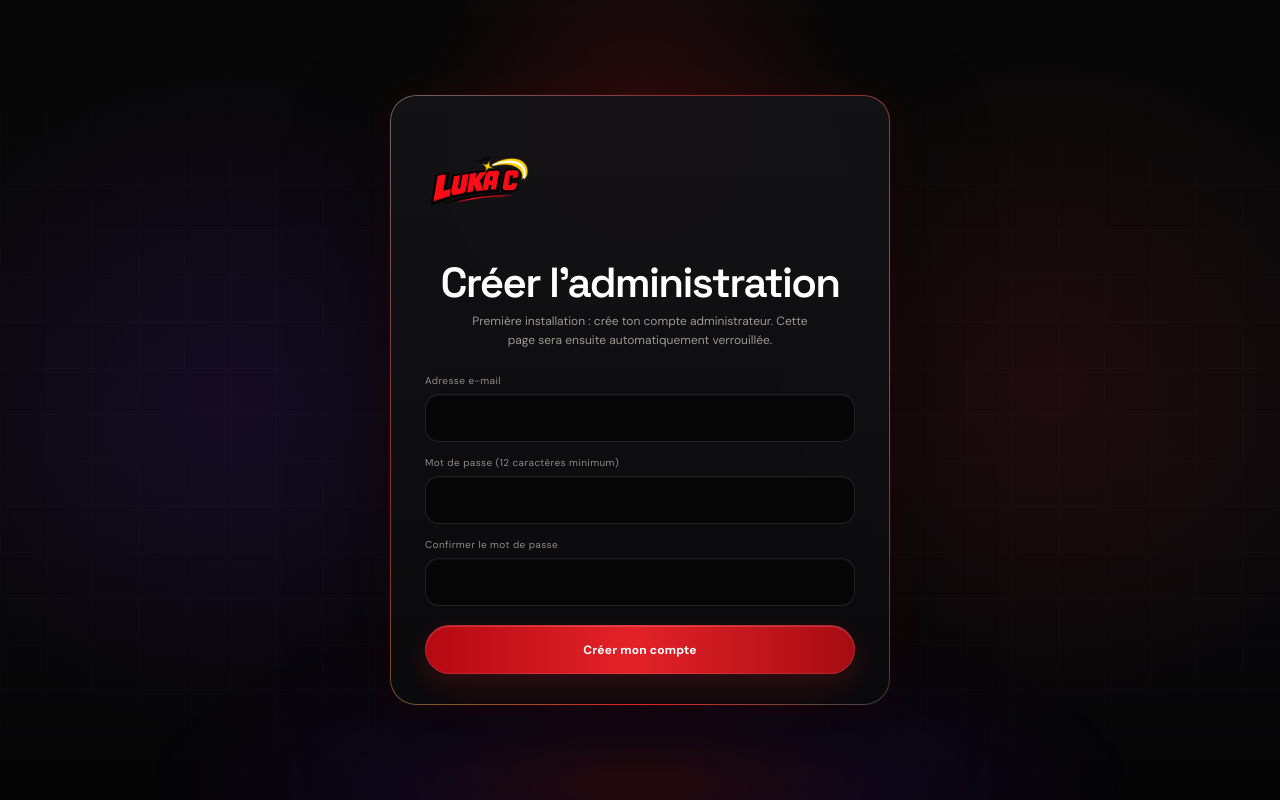
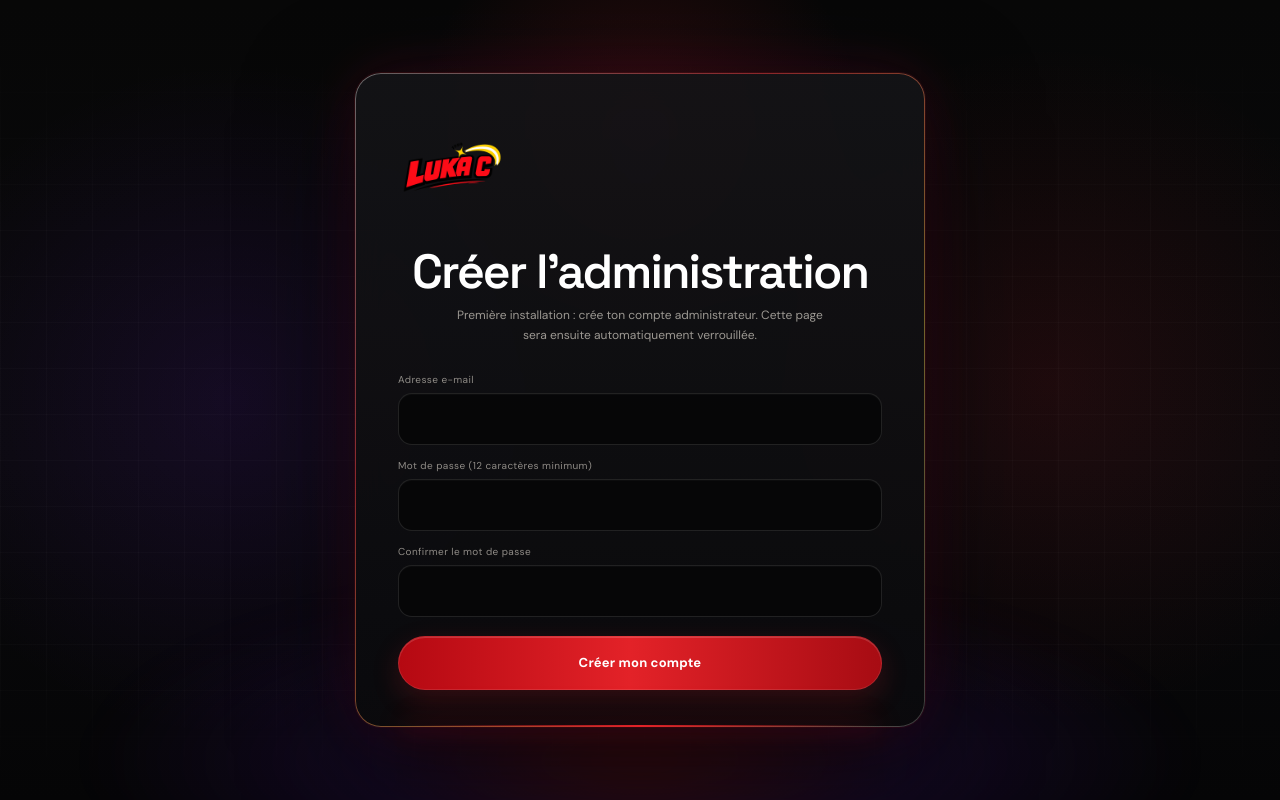
Before and after one commit to djlukac-ctrl/lukac, a PHP site: page /admin/setup.php in a window 1280 px wide. Run offline with PHP 8.4, Linux system fonts and the light colour scheme.

Commit message:
Renforce le design premium de la connexion admin

```diff
--- a/assets/css/admin-light.css
+++ b/assets/css/admin-light.css
@@ -642,3 +642,94 @@ table strong{color:#fff!important}
   .login-card::before{border-radius:22px}
   .login-brand-wrap img{width:132px!important}
 }
+
+
+/* =========================================================
+   Raffinements connexion admin — présence & profondeur
+   ========================================================= */
+.login-card{
+  width:min(570px,calc(100% - 36px))!important;
+  padding:42px 42px 36px!important;
+  box-shadow:
+    0 34px 110px rgba(0,0,0,.64),
+    0 0 0 1px rgba(227,34,40,.12),
+    0 0 56px rgba(227,34,40,.16),
+    0 0 110px rgba(129,35,255,.06)!important;
+}
+
+.login-card::after{
+  left:8%;
+  right:8%;
+  height:2px;
+  box-shadow:
+    0 0 24px rgba(227,34,40,.85),
+    0 0 54px rgba(227,34,40,.30);
+}
+
+.login-brand-wrap img{
+  width:176px!important;
+  margin-bottom:18px!important;
+  filter:
+    drop-shadow(0 10px 26px rgba(227,34,40,.18))
+    drop-shadow(0 0 10px rgba(241,197,27,.06));
+}
+
+.login-brand-line{
+  width:132px!important;
+  box-shadow:0 0 16px rgba(241,197,27,.42)!important;
+}
+
+.login-kicker{
+  margin-bottom:10px!important;
+  font-size:11px!important;
+}
+
+.login-card h1{
+  font-size:clamp(36px,4vw,48px)!important;
+  margin-bottom:10px!important;
+}
+
+.login-card>p{
+  max-width:390px!important;
+  margin-bottom:28px!important;
+}
+
+.login-card .field input{
+  height:52px!important;
+}
+
+.login-card .btn--primary{
+  min-height:54px!important;
+  font-size:13px!important;
+}
+
+.login-page::after{
+  width:min(1120px,86vw)!important;
+  height:46vh!important;
+  background:
+    radial-gradient(ellipse at center,rgba(227,34,40,.20) 0%,rgba(129,35,255,.10) 34%,transparent 72%)!important;
+  filter:blur(20px)!important;
+}
+
+.login-beam{
+  box-shadow:
+    0 0 22px rgba(227,34,40,.78),
+    0 0 58px rgba(227,34,40,.30)!important;
+}
+
+.login-eq{
+  opacity:.42!important;
+  filter:
+    drop-shadow(0 0 14px rgba(227,34,40,.34))
+    drop-shadow(0 0 28px rgba(227,34,40,.12))!important;
+}
+
+@media(max-width:700px){
+  .login-card{
+    width:min(500px,calc(100% - 28px))!important;
+    padding:30px 22px 26px!important;
+  }
+  .login-brand-wrap img{
+    width:146px!important;
+  }
+}
```
